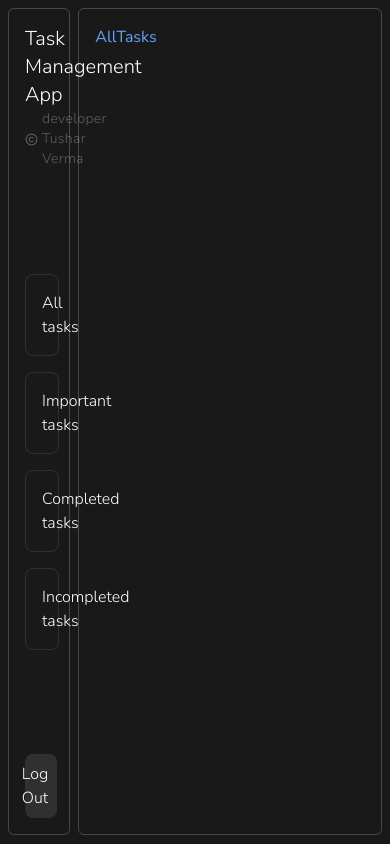
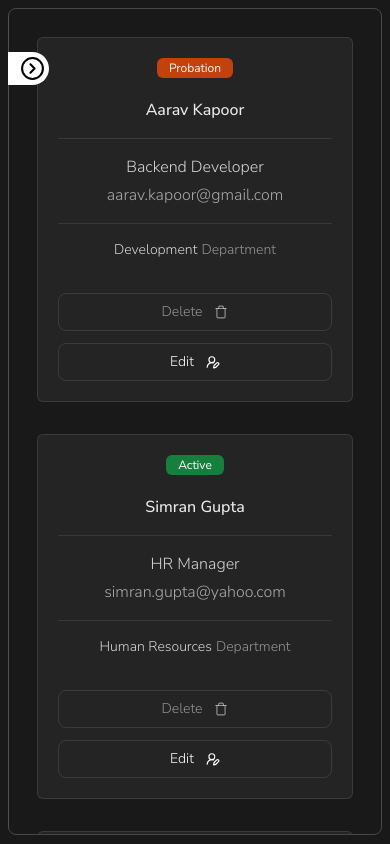
Before and after one commit to gitboytushar/RBAC-Management-App, a React (Vite) app in the folder frontend/: page / in a window 390 px wide. Built offline with nearby package versions, Linux system fonts and the light colour scheme.

Commit message:
Major Update: Developed Cards component, App Responsiveness, Improved Designs and Theme

```diff
--- a/frontend/index.html
+++ b/frontend/index.html
@@ -6,11 +6,11 @@
 
     <!-- custom fevicon and title -->
     <link rel="icon" type="image/svg+xml" href="/fevicon.svg" />
-    <title>Task Management App</title>
+    <title>Manager App</title>
 
     <!-- meta tags -->
     <meta name="viewport" content="width=device-width, initial-scale=1.0" />
-    <meta name="description" content="RBAC system with MERN stack Task Management with a user-friendly interface!" />
+    <meta name="description" content="Role based access control web-app developed by Tushar Verma" />
 
     <!-- custom google font -->
     <link rel="preconnect" href="https://fonts.googleapis.com">
--- /dev/null
+++ b/frontend/src/components/Home/Cards.jsx
@@ -0,0 +1,138 @@
+import { Trash, UserRoundPen, UserRoundPlus } from 'lucide-react'
+import React from 'react'
+
+const Cards = () => {
+  const employees = [
+    {
+      id: 1,
+      name: 'Aarav Kapoor',
+      role: 'Backend Developer',
+      department: 'Development',
+      status: 'Probation',
+      email: 'aarav.kapoor@gmail.com'
+    },
+    {
+      id: 2,
+      name: 'Simran Gupta',
+      role: 'HR Manager',
+      department: 'Human Resources',
+      status: 'Active',
+      email: 'simran.gupta@yahoo.com'
+    },
+    {
+      id: 3,
+      name: 'Kabir Malhotra',
+      role: 'Product Designer',
+      department: 'Design',
+      status: 'On Leave',
+      email: 'kabir.malhotra@outlook.com'
+    },
+    {
+      id: 4,
+      name: 'Riya Patel',
+      role: 'Marketing Specialist',
+      department: 'Marketing',
+      status: 'Active',
+      email: 'riya.patel@hotmail.com'
+    },
+    {
+      id: 5,
+      name: 'Tushar Verma',
+      role: 'Frontend Developer',
+      department: 'Development',
+      status: 'Active',
+      email: 'tusharwork.001@gmail.com'
+    },
+    {
+      id: 6,
+      name: 'Vikram Ahuja',
+      role: 'DevOps Engineer',
+      department: 'Infrastructure',
+      status: 'Probation',
+      email: 'vikram.ahuja@gmail.com'
+    },
+    {
+      id: 7,
+      name: 'Dinesh Kaushik',
+      role: 'Quality Assurance Engineer',
+      department: 'Testing',
+      status: 'Active',
+      email: 'dinesh.kaushik@gmail.com'
+    }
+  ]
+
+  return (
+    <div className='grid grid-cols-1 md:grid-cols-2 lg:grid-cols-4 gap-8 md:gap-5 p-3'>
+      {employees &&
+        employees.map(items => (
+          <div className='border bg-white/5 border-white/10 p-5 rounded-md font-light flex flex-col items-stretch justify-evenly min-h-[270px]'>
+            {/* data presentation */}
+            <div key={items.id}>
+              <div className='flex flex-col-reverse md:flex-row items-center justify-between gap-5 md:gap-0'>
+                <h3 className='text-white/90 font-medium text-md'>
+                  {items.name}
+                </h3>
+
+                {/* user status change button */}
+                <button
+                  className={`text-white font-normal text-xs px-3 py-0.5 rounded-md hover:scale-110 transition-all duration-200 ease-linear ${
+                    items.status === 'Active'
+                      ? 'bg-green-700'
+                      : items.status === 'On Leave'
+                      ? 'bg-red-700'
+                      : items.status === 'Probation'
+                      ? 'bg-orange-700'
+                      : 'bg-white/20'
+                  }`}
+                >
+                  {items.status}
+                </button>
+              </div>
+
+              <hr className='my-4 rounded-full opacity-10' />
+
+              <p className='text-center md:text-start text-white/80 '>
+                {items.role}
+              </p>
+              <p className='text-center md:text-start text-white/60 mt-1 overflow-x-auto whitespace-nowrap hide-the-scrollbar'>
+                {items.email}
+              </p>
+
+              <hr className='my-4 rounded-full opacity-10' />
+
+              <p className='mt-4 flex items-center justify-center md:justify-start gap-1 text-sm overflow-x-auto whitespace-nowrap hide-the-scrollbar'>
+                <span className='text-white/80'>{items.department}</span>
+                <span className='text-white/50'>Department</span>
+              </p>
+            </div>
+
+            <hr className='my-4 rounded-full opacity-0' />
+
+            {/* edit data buttons */}
+            <div className='flex flex-col md:flex-row items-center justify-between gap-3'>
+              <button className='py-2 px-3 w-full md:w-1/2 rounded-lg border border-white/10 bg-transparent hover:border-transparent hover:bg-white/5 transition-all duration-300 ease-in-out flex items-center justify-center gap-3 text-white/50 hover:text-white'>
+                <span className='text-sm'>Delete</span>
+                <Trash size={14} />
+              </button>
+              <button className='py-2 px-5 w-full md:w-1/2 rounded-lg border border-white/10 bg-transparent hover:border-transparent hover:bg-white/5 transition-all duration-300 ease-in-out flex items-center justify-center gap-3'>
+                <span className='text-sm'>Edit</span>
+                <UserRoundPen size={14} />
+              </button>
+            </div>
+          </div>
+        ))}
+
+      {/* add new data button */}
+      <button className='border bg-white/5 border-white/10 active:scale-95 transition-all duration-200 ease-linear p-5 rounded-md font-light flex items-center justify-center min-h-[270px]'>
+        <div className='text-white/30 flex flex-col-reverse items-center justify-center gap-2 w-fit p-2'>
+          <span className='text-xl'>Add New</span>
+          <span>
+            <UserRoundPlus size={35} color='#fff' className='opacity-30' />
+          </span>
+        </div>
+      </button>
+    </div>
+  )
+}
+
+export default Cards
--- a/frontend/src/components/Home/SideBar.jsx
+++ b/frontend/src/components/Home/SideBar.jsx
@@ -1,54 +1,55 @@
 import React from 'react'
 import {
-  CircleCheckBig,
-  Copyright,
-  Info,
-  List,
   LogOut,
-  Star
+  UserRoundCheck,
+  UserRoundCog,
+  UserRoundX,
+  UsersRound
 } from 'lucide-react'
 import { Link } from 'react-router-dom'
 
-const SideBar = () => {
+const SideBar = ({ onLinkClick }) => {
   const data = [
-    { title: 'All tasks', icon: <List size={18} />, link: '/' },
     {
-      title: 'Important tasks',
-      icon: <Star size={18} />,
+      title: 'All Employees',
+      icon: <UsersRound size={20} className='text-sky-500' />,
+      link: '/'
+    },
+    {
+      title: 'On Probation',
+      icon: <UserRoundCog size={20} className='text-orange-500' />,
       link: '/importantTasks'
     },
     {
-      title: 'Completed tasks',
-      icon: <CircleCheckBig size={18} />,
+      title: 'Active',
+      icon: <UserRoundCheck size={20} className='text-green-500' />,
       link: '/completedTasks'
     },
     {
-      title: 'Incompleted tasks',
-      icon: <Info size={18} />,
+      title: 'On Leave',
+      icon: <UserRoundX size={20} className='text-red-500' />,
       link: '/incompletedTasks'
     }
   ]
 
   return (
-    <>
-      {/* sidebar heading */}
-      <div>
-        <h2 className='text-xl'>Task Management App</h2>
-        <h4 className='w-full text-sm text-white/30 tracking-wide flex items-center justify-start gap-1'>
-          <span>
-            <Copyright size={13} />
-          </span>
-          <span>developer Tushar Verma</span>
+    <div className='flex flex-col items-stretch justify-between h-full'>
+      {/* Sidebar Heading */}
+      <div className='text-start'>
+        <h2 className='text-2xl'>Management Panel</h2>
+        <h4 className='text-sm text-white/40 tracking-wide'>
+          <span>Employees Data and Status</span>
         </h4>
       </div>
 
-      {/* data items */}
-      <div>
+      {/* Navigation Links */}
+      <div className='pb-16'>
         {data.map((items, i) => (
           <Link
             to={items.link}
             key={i}
-            className='my-4 p-4 rounded-lg border border-white/10 hover:border-transparent hover:bg-white/10 cursor-pointer transition-all duration-300 ease-in-out flex items-center justify-between'
+            onClick={onLinkClick}
+            className='font-light my-4 p-4 rounded-lg border border-white/10 hover:border-transparent hover:bg-white/10 cursor-pointer transition-all duration-200 ease-in-out flex items-center justify-between active:scale-95'
           >
             {items.title}
             {items.icon}
@@ -56,14 +57,14 @@ const SideBar = () => {
         ))}
       </div>
 
-      {/* user log out btn */}
+      {/* User Logout Button */}
       <div>
-        <button className='bg-white/10 w-full py-2 px-4 rounded-lg hover:bg-red-900 cursor-pointer transition-all duration-200 ease-in-out flex items-center justify-center gap-3'>
+        <button className='bg-white/5 w-full p-4 rounded-lg hover:bg-red-800 cursor-pointer transition-all duration-300 ease-in-out active:scale-95 flex items-center justify-center gap-3'>
           <span>Log Out</span>
           <LogOut size={16} />
         </button>
       </div>
-    </>
+    </div>
   )
 }
 
--- a/frontend/src/index.css
+++ b/frontend/src/index.css
@@ -7,3 +7,12 @@ body {
     font-optical-sizing: auto;
     font-style: normal;
 }
+
+.hide-the-scrollbar::-webkit-scrollbar {
+    display: none;
+}
+
+.hide-the-scrollbar {
+    -ms-overflow-style: none;
+    scrollbar-width: none;
+}
--- a/frontend/src/pages/AllTasks.jsx
+++ b/frontend/src/pages/AllTasks.jsx
@@ -1,7 +1,12 @@
 import React from 'react'
+import Cards from '../components/Home/Cards'
 
 const AllTasks = () => {
-  return <div className='text-blue-400'>AllTasks</div>
+  return (
+    <div>
+      <Cards />
+    </div>
+  )
 }
 
 export default AllTasks
--- a/frontend/src/pages/Home.jsx
+++ b/frontend/src/pages/Home.jsx
@@ -1,18 +1,43 @@
-import React from 'react'
+import React, { useState } from 'react'
 import SideBar from '../components/Home/SideBar'
 import { Outlet } from 'react-router-dom'
+import { CircleChevronRight } from 'lucide-react'
 
 const Home = () => {
+  const [isSidebarOpen, setSidebarOpen] = useState(false)
+
+  const toggleSidebar = () => {
+    setSidebarOpen(!isSidebarOpen)
+  }
+
   return (
     <>
-      <div className='flex h-[98vh] gap-2'>
-        {/* sidebar content */}
-        <div className='border border-white/20 rounded-md w-1/6 p-4 font-light flex flex-col justify-between'>
-          <SideBar />
+      <div className='relative flex h-[98vh] gap-2 overflow-hidden'>
+        {/* Sidebar */}
+        <div
+          className={`absolute lg:relative z-20 transform ${
+            isSidebarOpen ? 'translate-x-0' : '-translate-x-full'
+          } lg:translate-x-0 w-3/4 md:w-1/3 h-full lg:w-1/6 p-4 border border-white/20 backdrop-blur-xl rounded-lg font-light flex flex-col justify-between transition-transform duration-200 ease-in-out`}
+        >
+          <SideBar onLinkClick={() => setSidebarOpen(false)} />
         </div>
 
-        {/* tasks cards are shown on right side section of the homepage  */}
-        <div className='border border-white/20 rounded-md w-5/6 p-4'>
+        {/* Sidebar Toggle Button (Visible on small devices) */}
+        {!isSidebarOpen && (
+          <button
+            onClick={toggleSidebar}
+            className='absolute z-30 lg:hidden top-11 -left-7 bg-white rounded-r-full py-1 pl-10 pr-1'
+          >
+            <CircleChevronRight size={25} color='#000' />
+          </button>
+        )}
+
+        {/* Cards Content */}
+        <div
+          className={`flex-1 border border-white/20 rounded-lg p-4 transition-opacity duration-300 ease-linear ${
+            isSidebarOpen ? 'opacity-50 pointer-events-none' : 'opacity-100'
+          } overflow-y-scroll hide-the-scrollbar`}
+        >
           <Outlet />
         </div>
       </div>
```
Also changed, not shown: frontend/public/fevicon.svg.
